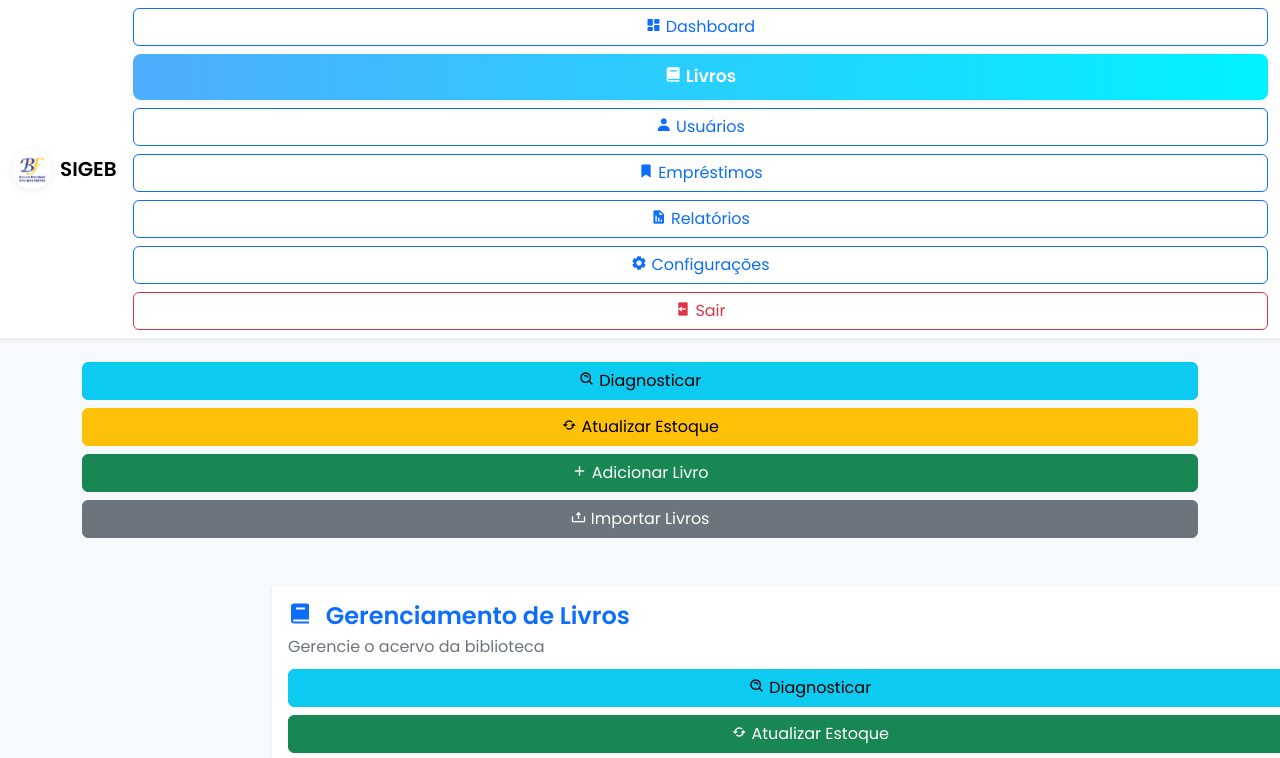
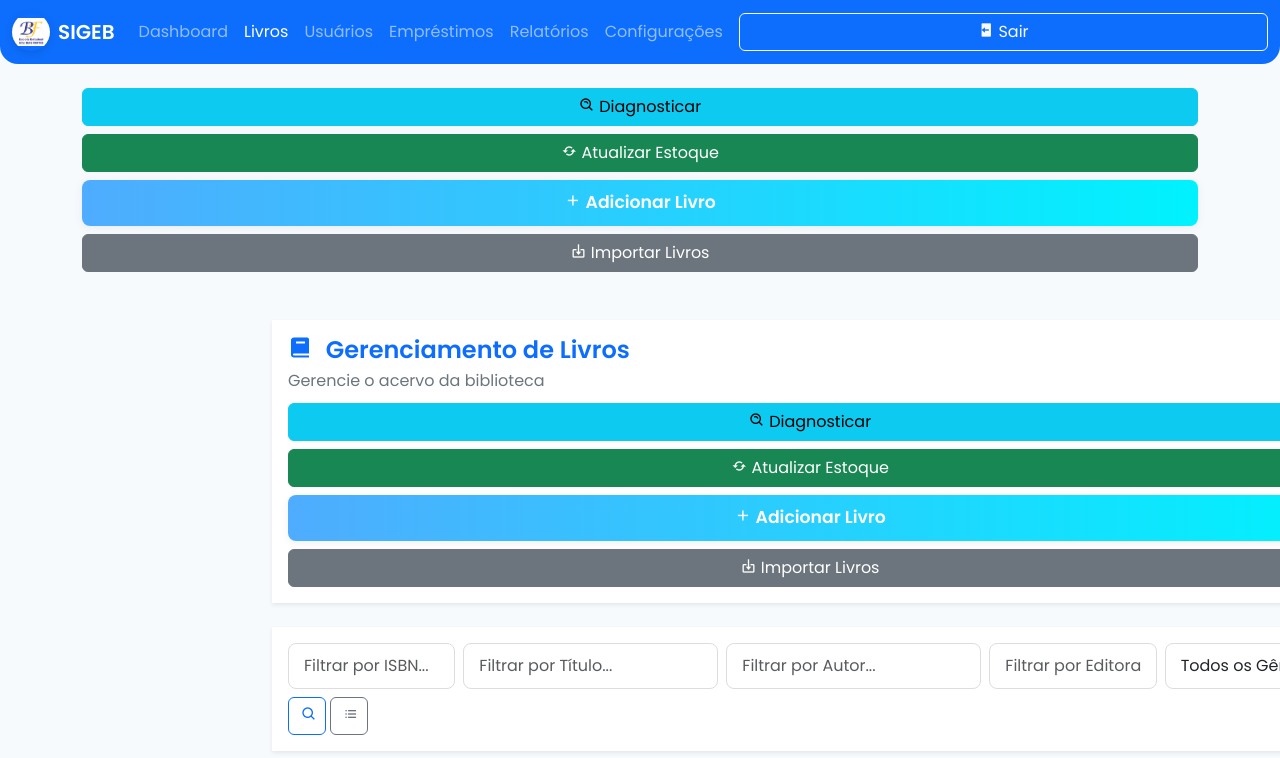
Before and after one commit to vinimacar/sigeb2, a website: page livros.html in a window 1280 px wide. Shown: the top 758 px of the page. Drawn offline with nearby package versions, Linux system fonts and the light colour scheme; no server answers.

Commit message:
Update livros.html

```diff
--- a/livros.html
+++ b/livros.html
@@ -664,33 +664,43 @@
   </style>
 </head>
 <body>
-  <!-- Barra de menu horizontal -->
-  <nav class="navbar navbar-expand-lg navbar-light bg-white shadow-sm mb-4">
+
+  <!-- MENU HORIZONTAL PRINCIPAL -->
+  <nav class="navbar navbar-expand-lg navbar-dark bg-primary mb-4" style="border-radius: 0 0 18px 18px;">
     <div class="container-fluid">
-      <a class="navbar-brand d-flex align-items-center gap-2" href="#">
-        <img src="logobias.png" alt="Logo da Escola" style="width:40px; height:40px; object-fit:contain; border-radius:50%; box-shadow:0 2px 8px #0001;">
-        <span class="fw-bold">SIGEB</span>
+      <a class="navbar-brand d-flex align-items-center gap-2" href="#" style="font-weight:600;">
+        <img src="logobias.png" alt="Logo da Escola" style="width:38px; height:38px; object-fit:contain; border-radius:50%; box-shadow:0 2px 8px #0002;">
+        SIGEB
       </a>
-      <div class="d-flex flex-wrap gap-2 ms-auto">
-        <a href="dashboard.html" class="btn btn-outline-primary"><i class='bx bxs-dashboard'></i> Dashboard</a>
-        <a href="livros.html" class="btn btn-primary"><i class='bx bxs-book'></i> Livros</a>
-        <a href="usuarios.html" class="btn btn-outline-primary"><i class='bx bxs-user'></i> Usuários</a>
-        <a href="emprestimos.html" class="btn btn-outline-primary"><i class='bx bxs-bookmark'></i> Empréstimos</a>
-        <a href="relatorios.html" class="btn btn-outline-primary"><i class='bx bxs-report'></i> Relatórios</a>
-        <a href="configuracoes.html" class="btn btn-outline-primary"><i class='bx bxs-cog'></i> Configurações</a>
-        <a href="index.html" class="btn btn-outline-danger"><i class='bx bxs-log-out'></i> Sair</a>
+      <div class="collapse navbar-collapse">
+        <ul class="navbar-nav me-auto mb-2 mb-lg-0">
+          <li class="nav-item"><a class="nav-link" href="dashboard.html">Dashboard</a></li>
+          <li class="nav-item"><a class="nav-link active" href="livros.html">Livros</a></li>
+          <li class="nav-item"><a class="nav-link" href="usuarios.html">Usuários</a></li>
+          <li class="nav-item"><a class="nav-link" href="emprestimos.html">Empréstimos</a></li>
+          <li class="nav-item"><a class="nav-link" href="relatorios.html">Relatórios</a></li>
+          <li class="nav-item"><a class="nav-link" href="configuracoes.html">Configurações</a></li>
+        </ul>
+        <a href="index.html" class="btn btn-outline-light ms-2"><i class='bx bxs-log-out'></i> Sair</a>
       </div>
     </div>
   </nav>
 
-  <!-- Barra de ações horizontal -->
+  <!-- BARRA DE AÇÕES HORIZONTAL -->
   <div class="container mb-4">
-    <div class="d-flex flex-wrap gap-2 justify-content-center">
-      <button class="btn btn-info" onclick="diagnosticarEstoque()"><i class='bx bx-search-alt'></i> Diagnosticar</button>
-      <button class="btn btn-warning" onclick="atualizarEstoque()"><i class='bx bx-refresh'></i> Atualizar Estoque</button>
-      <button class="btn btn-success" onclick="adicionarLivro()"><i class='bx bx-plus'></i> Adicionar Livro</button>
-      <button class="btn btn-secondary" onclick="importarLivros()"><i class='bx bx-upload'></i> Importar Livros</button>
-      <!-- Adicione outros botões de ação conforme necessário -->
+    <div class="d-flex flex-wrap gap-2 justify-content-center align-items-center">
+      <button class="btn btn-info" onclick="diagnosticarEstoque()" title="Diagnosticar problemas de estoque">
+        <i class='bx bx-search-alt'></i> Diagnosticar
+      </button>
+      <button class="btn btn-success" onclick="updateAllStock()" title="Atualizar estoque de todos os livros">
+        <i class='bx bx-refresh'></i> Atualizar Estoque
+      </button>
+      <button class="btn btn-primary" data-bs-toggle="modal" data-bs-target="#addBookModal">
+        <i class='bx bx-plus'></i> Adicionar Livro
+      </button>
+      <button class="btn btn-secondary" data-bs-toggle="modal" data-bs-target="#importBooksModal">
+        <i class='bx bx-import'></i> Importar Livros
+      </button>
     </div>
   </div>
 
```
